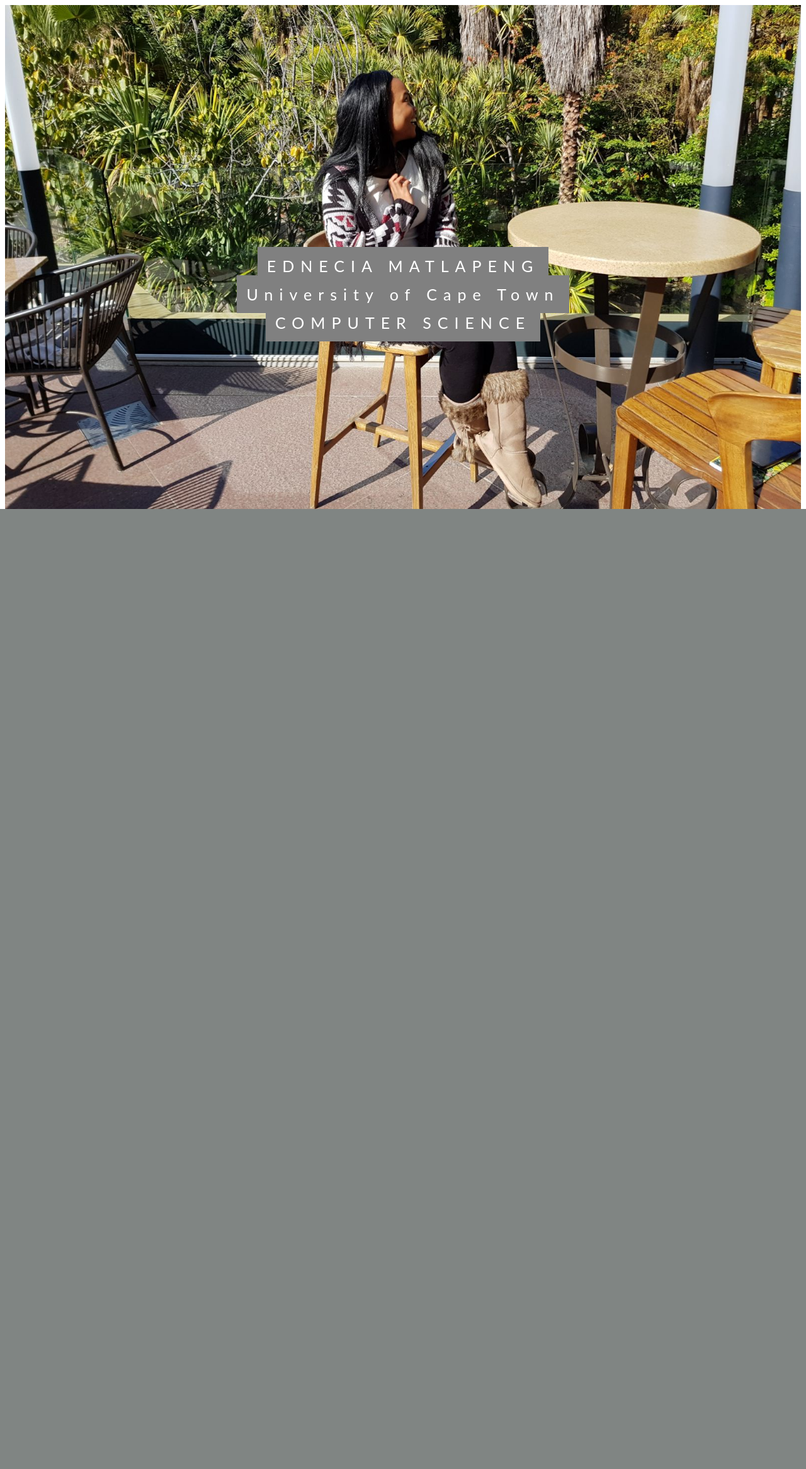
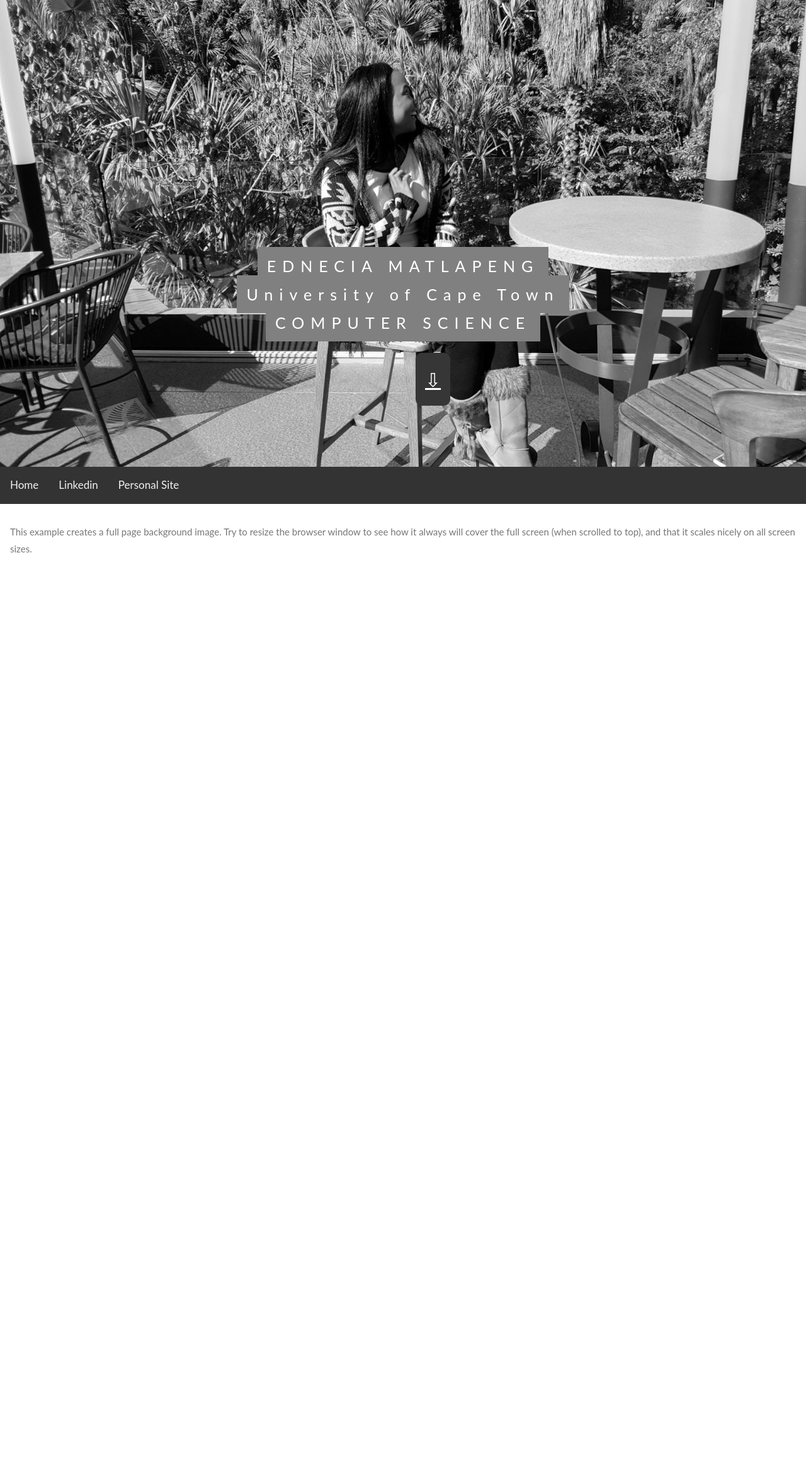
Before and after one commit to sewagodimo/first-website, a PHP site: page / in a window 1280 px wide. Shown: the whole page at 63% size. Before the commit the page ends 808 px from the top, so only its background shows below. Run offline with PHP 8.4, Linux system fonts and the light colour scheme.

Commit message:
added to bottom navigation bar

```diff
--- a/index.css
+++ b/index.css
@@ -3,17 +3,47 @@
   height: 100%;
   margin: 2;
   font: 400 15px/1.8 "Lato", sans-serif;
+   margin: 0;
   color: #777;
+}
+/* CSS FOR THE NAV BAR inside the navbar */
+body{
+
+}
+
+.main {
+  padding: 16px;
+  margin-bottom: 30px;
+  height: 1500px; /* Used in this example to enable scrolling */
+}
+.navbar {
+  overflow: hidden;
+  background-color: #333;
+  position: fixed;
+  bottom: 0;
+  width: 100%;
+}
+
+.navbar a {
+  float: left;
+  display: block;
+  color: #f2f2f2;
+  text-align: center;
+  padding: 14px 16px;
+  text-decoration: none;
+  font-size: 17px;
 }
 
 
 
+/* CSS FOR THE  IMAGES */
 .bg {
     /* The image used */
     background-image: url("images/happy.jpg");
 
     /* Full height */
     height: 100%;
+
 
     /* Center and scale the image nicely */
     background-position: center;
@@ -41,3 +71,18 @@
   padding: 15px;
   letter-spacing: 10px;
 }
+#scrolldown {
+    /* Hidden by default */
+    position: absolute; /* Fixed/sticky position */
+    /* Place the button at the bottom of the page */
+    font-size: 30px;
+    /* Place the button 30px from the right */
+    z-index: 99; /* Make sure it does not overlap */
+    border: none; /* Remove borders */
+    outline: none; /* Remove outline */
+    background-color: red; /* Set a background color */
+    color: white; /* Text color */
+    cursor: pointer; /* Add a mouse pointer on hover */
+    padding: 15px; /* Some padding */
+    border-radius: 10px; /* Rounded corners */
+}
--- a/index.html
+++ b/index.html
@@ -7,16 +7,30 @@
  <link rel="shortcut icon" href="images/ednecia.png">
 </head>
 <body>
-<div class="bg">
+<div class="bg nav" id ="home">
 	 <div class="caption">
     <span class="border" >EDNECIA MATLAPENG</span>
     <br>
    <span class="border" > University of Cape Town</span>
     <br>
     <span class="border" >COMPUTER SCIENCE</span>
+    <br>
+    <!--a href="#heading" id="scrolldown" >&#x21E9 </a-->
+    <nav>
+        <ul>
+     <a href="#heading"  id="scrolldown"  onclick="test('heading'); return false;" >&#x21E9 </a>
+      </ul>
+    </nav>
+     </p>
+  </div>
+  </div>
+<div class="main nav" id="heading">  <p>This example creates a full page background image. Try to resize the browser window to see how it always will cover the full screen (when scrolled to top), and that it scales nicely on all screen sizes.</p>
+</div>
+<div class="navbar">
+  <a href="#home">Home</a>
+  <a href="https://www.linkedin.com/in/sewagodimo-matlapeng-b502b9103/" target="_blank">Linkedin</a>
+  <a href="https://ednecia-personal.herokuapp.com/pages/Home" target="_blank">Personal Site</a>
+</div>
 
-  </div>
-
-</div>
 </body>
 </html>
```
Also changed, not shown: javascript.js (+19 -11 lines).
